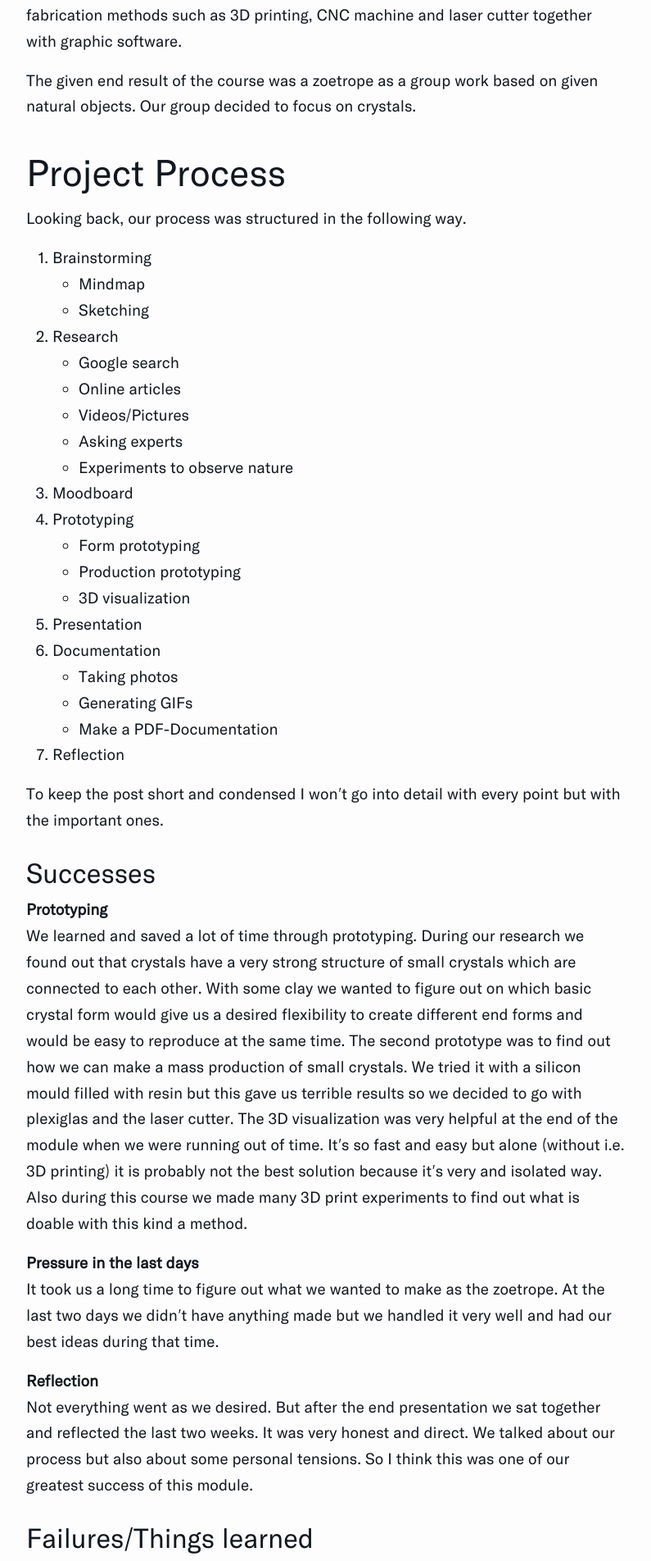
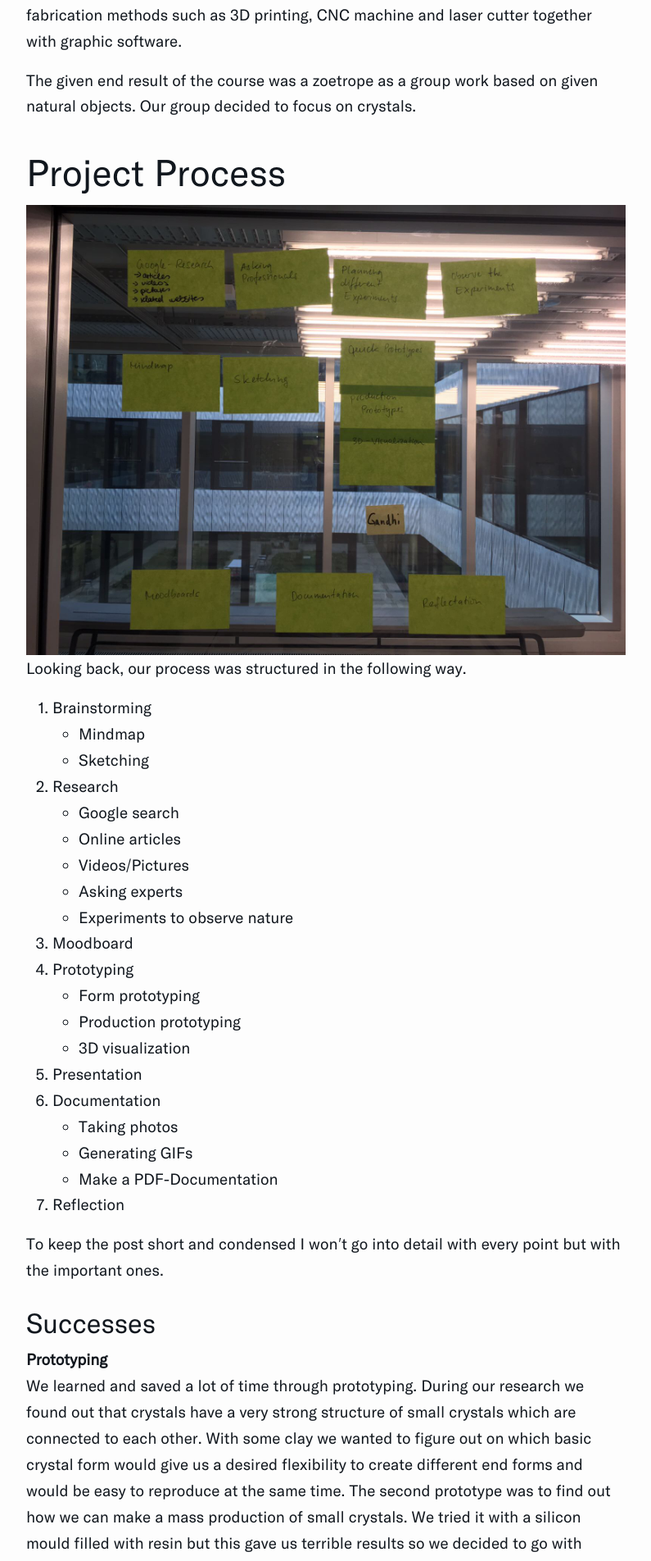
Before and after one commit to znezniV/znezniv.github.io, a Jekyll site: the page built from _posts/2017-02-25-Zoetrope Design Process.md, in a window 1280 px wide. Shown: the part 303-2207 px from the top of the page at 82% size, without its empty margins (242-1037 px from the left). Built offline with Jekyll 4.4.1, drawn with Linux system fonts in a browser that asks for light colours.

Commit message:
added very bad process image to zoetrope post

```diff
--- a/_posts/2017-02-25-Zoetrope Design Process.md
+++ b/_posts/2017-02-25-Zoetrope Design Process.md
@@ -12,6 +12,7 @@ At the very end of the first semester in my Interaction Design study we had a mo
 The given end result of the course was a zoetrope as a group work based on given natural objects. Our group decided to focus on crystals.
 
 ## Project Process
+![Very bad image of the process]({{ site.url }}/assets/posts/zoetrope/veryBadImages.JPG)
 Looking back, our process was structured in the following way:
 
 1. Brainstorming
```
Also changed, not shown: assets/posts/zoetrope/veryBadImages.JPG (added).
